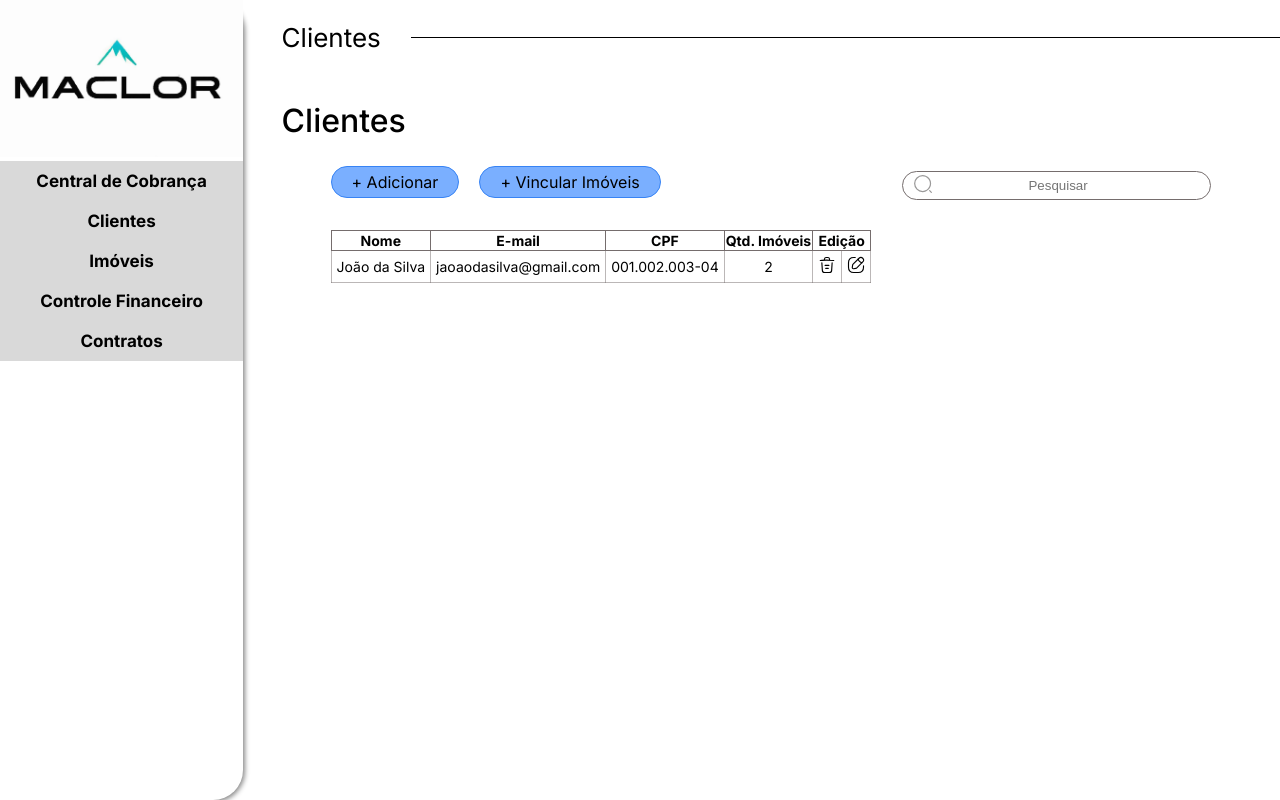
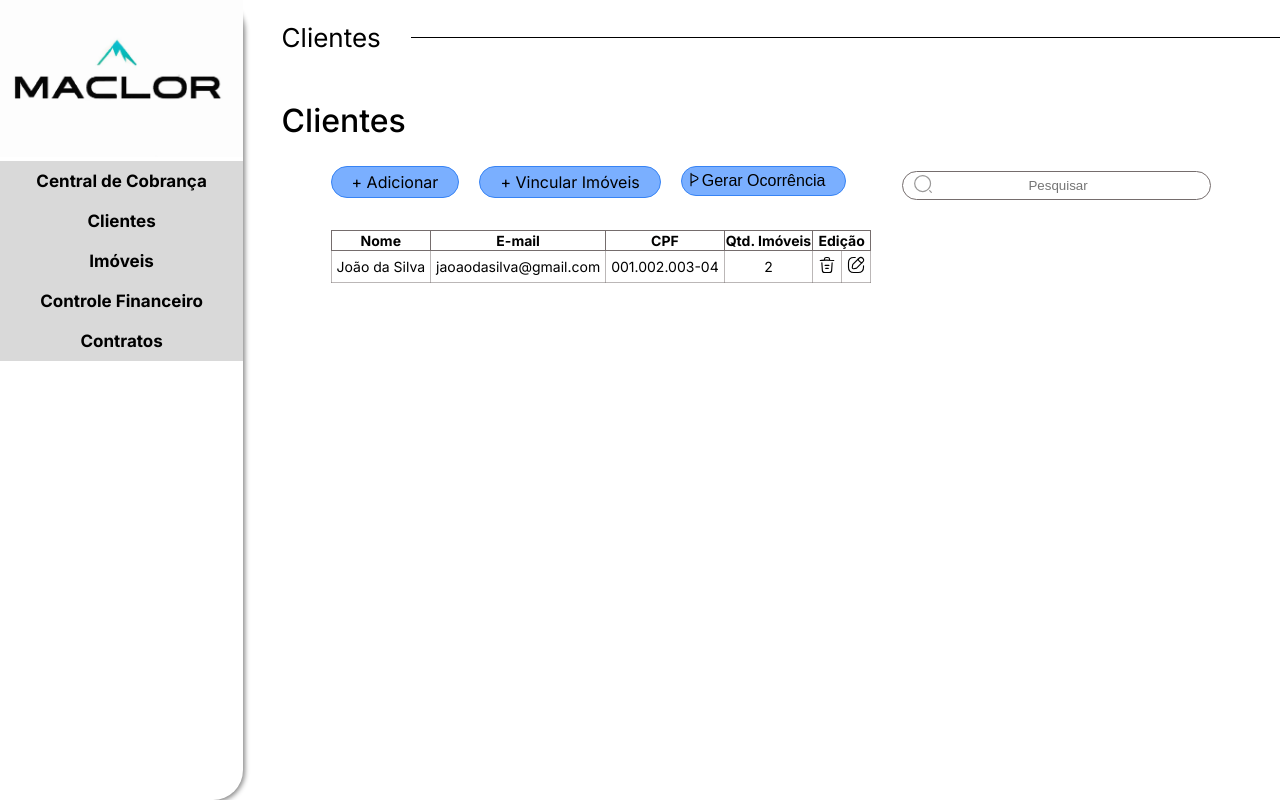
Before and after one commit to NayanaLoivos/maclor, a Next.js app: page /clientes/dashboard-clientes in a window 1280 px wide. Built offline with nearby package versions, Linux system fonts and the light colour scheme.

Commit message:
include Gerar Ocorrencia button in Cliente Dashboard

```diff
--- a/src/pages/clientes/dashboard-clientes.js
+++ b/src/pages/clientes/dashboard-clientes.js
@@ -27,6 +27,7 @@ export default function DashboardClientes () {
                                 <div className="buttons">
                                     <Link href="/clientes/cadastro-clientes">+ Adicionar</Link>
                                     <Link href="/clientes/vincular-imoveis">+ Vincular Imóveis</Link>
+                                    <button>Gerar Ocorrência</button>
                                 </div>
                                 <input
                                     type="text"
--- a/src/styles/Dash-Clientes-Imoveis.module.css
+++ b/src/styles/Dash-Clientes-Imoveis.module.css
@@ -1,38 +1,12 @@
-
-
-
 .interaction{
     display: flex;
     justify-content: space-between;
 
 }
-
-.buttons{
-    display: flex;
-    gap: 20px;
-
+.interaction button{
+    font-size: 16px;
+    background-image: url('/images/gerar-ocorrencia.svg');
+    background-repeat: no-repeat;
+    background-size: 15px;
+    background-position: bottom 8px left 5px;
 }
-
-.table{
-    margin-top: 30px;
-    border-collapse: collapse;
-}
-
-
-
-.table th{
-    border: 1px solid #756D6D;
-    font-size: 14px;
-
-}
-
-.table td{
-    text-align: center;
-    border: 1px solid #756d6d7e;
-    padding: 5px;
-    font-size: 14px;
-}
-
-.table img{
-    width: 18px;
-}
```
Also changed, not shown: public/images/gerar-ocorrencia.svg (added).
